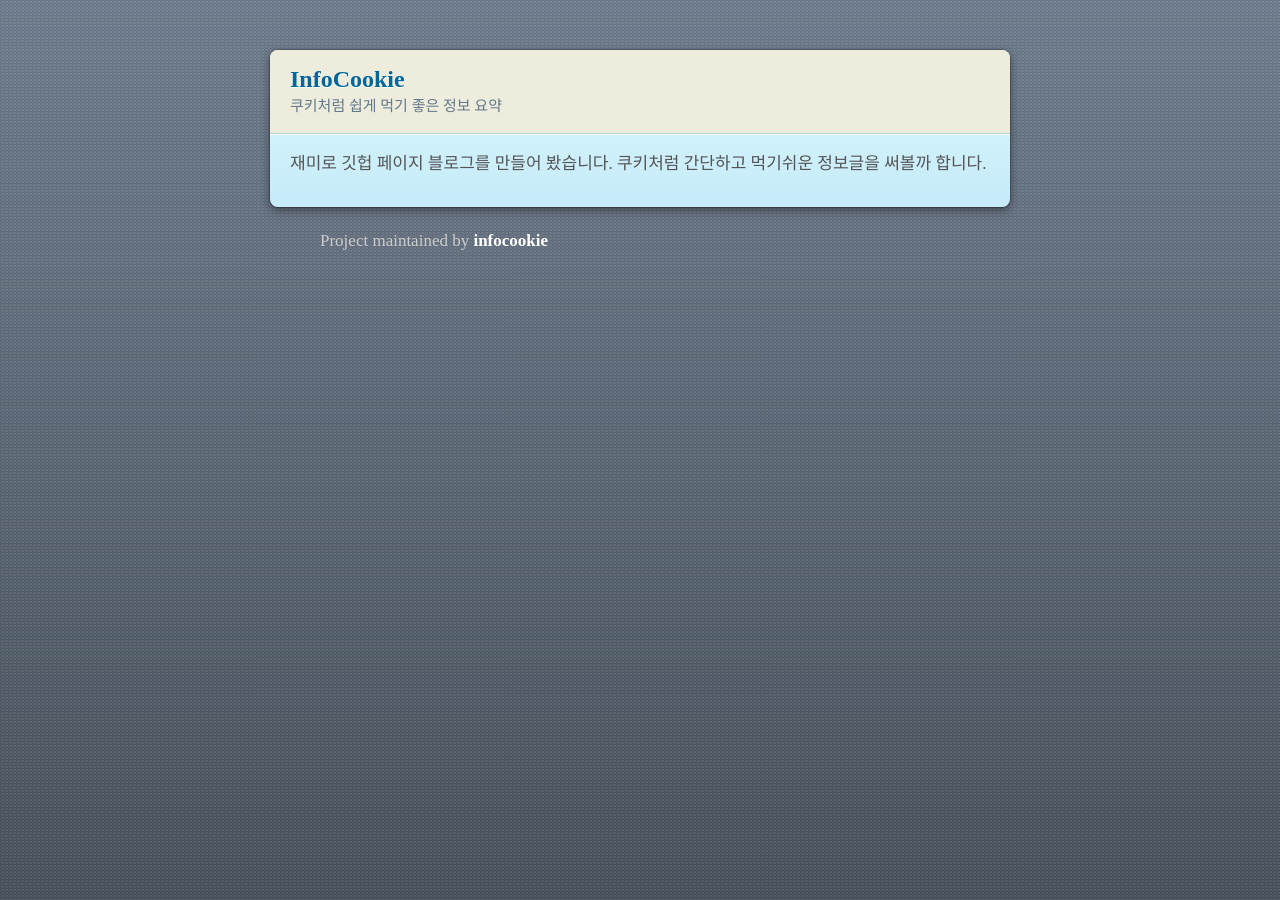
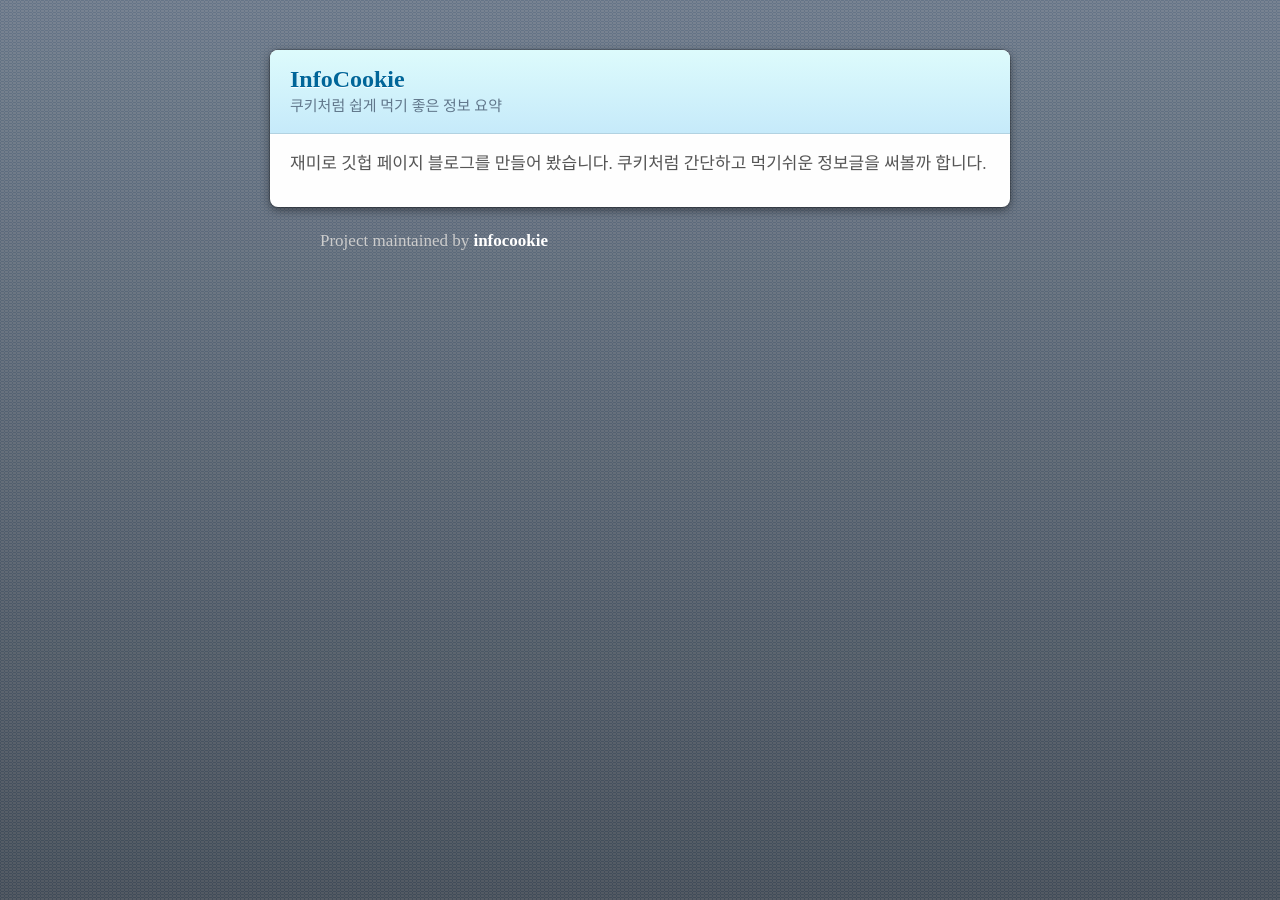
Before and after one commit to infocookie/Infocookie, a Jekyll site: the page built from index.md, in a window 1280 px wide. Built offline with Jekyll 4.4.1, drawn with Linux system fonts in a browser that asks for light colours; some web fonts are replaced.

Commit message:
Update jekyll-theme-modernist.scss

```diff
--- a/_sass/jekyll-theme-modernist.scss
+++ b/_sass/jekyll-theme-modernist.scss
@@ -21,7 +21,7 @@ body {
   width:740px;
   margin:0 auto;
   background:#fefefe;
-  background: linear-gradient(#DDFBFC, #C6EAFA);
+
   border-radius: 8px;
   box-shadow: rgba(#000, 0.2) 0 0 0 1px, rgba(#000, 0.45) 0 3px 10px;
 }
@@ -48,7 +48,7 @@ strong {
 header {
   border-radius: 8px 8px 0 0;
   background:#eeeddd;
-
+  background: linear-gradient(#DDFBFC, #C6EAFA);
   position:relative;
   padding:15px 20px;
   border-bottom:1px solid #B2D2E1;
```
